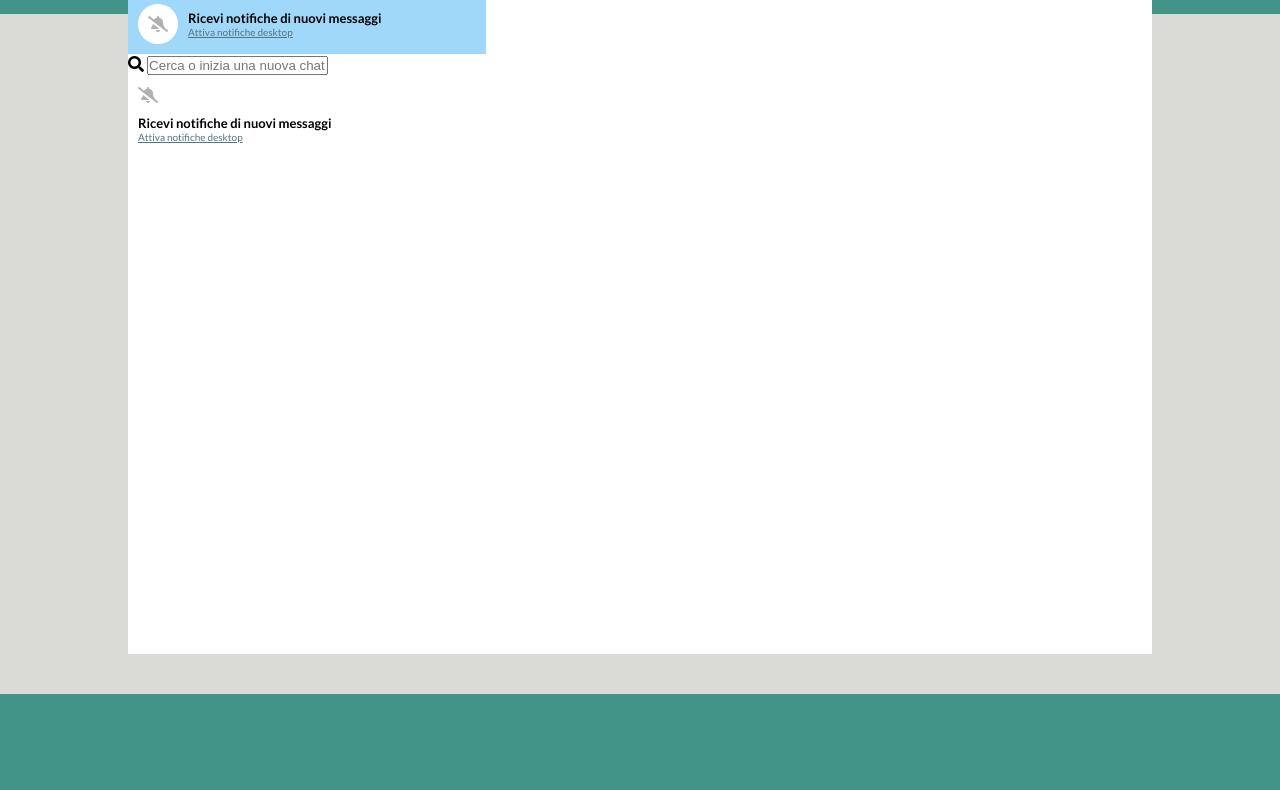
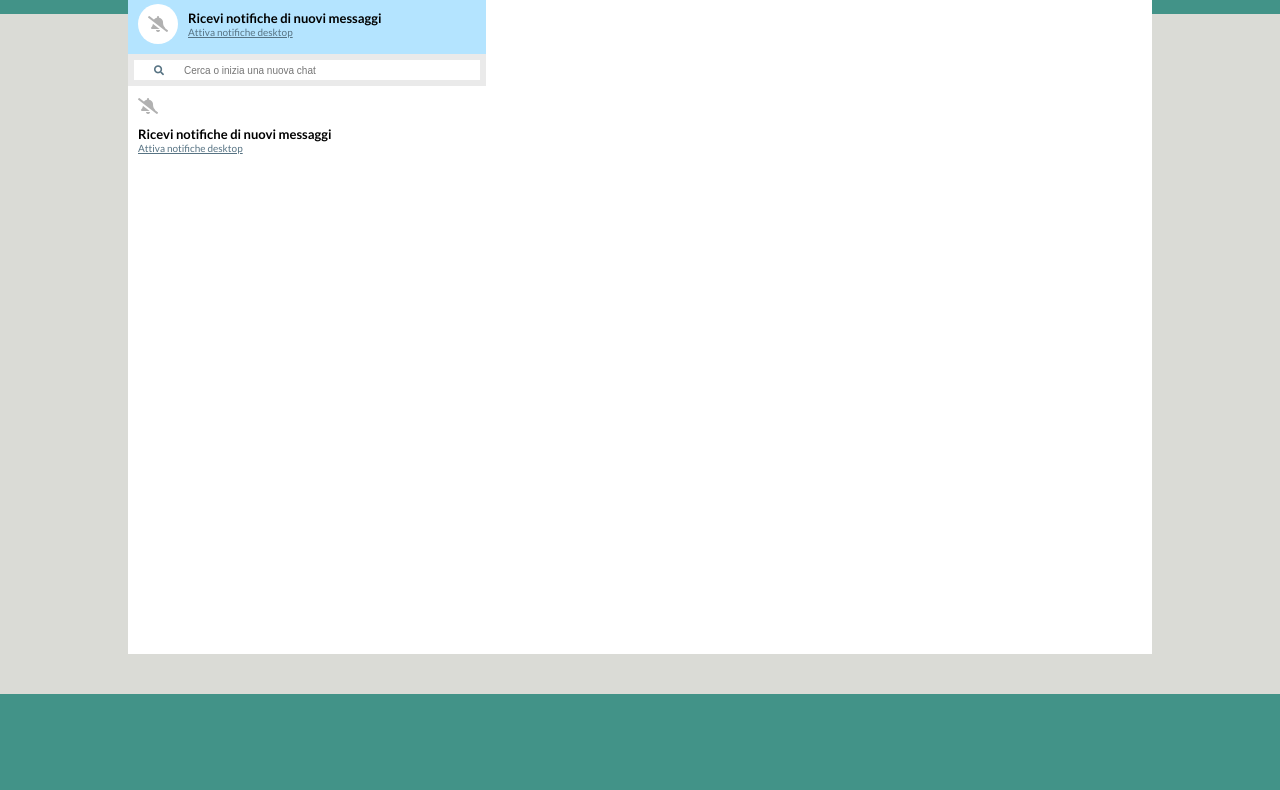
Before and after one commit to carminelentisco/js-html-css-boolzap, a plain HTML site: page index.html in a window 1280 px wide. Shown: the part 106-896 px from the top of the page. Drawn offline with nearby package versions, Linux system fonts and the light colour scheme.

Commit message:
CSS
Barra di ricerca.

```diff
--- a/style/style.css
+++ b/style/style.css
@@ -1,5 +1,5 @@
 /*
-    - COLORE GRIGETTO : #b1b1b1
+    - COLORE GRIGETTO : #eaeaea
     - COLORE GRIGIO SCURO : #577383
     - COLORE AZZURINO : #9fd8f9
 */
@@ -101,7 +101,7 @@ img {
 .sound-notification {
     display: flex;
     padding: 10px;
-    background-color: #9fd8f9;
+    background-color: #b4e4ff;
 }
 
 .notification-sound-text {
@@ -109,6 +109,36 @@ img {
     display: flex;
     flex-direction: column;
     justify-content: center;
+}
+
+.search {
+    background-color: #eaeaea;
+    padding: 5px;
+}
+
+.search-box{
+    display: flex;
+    align-items: center;
+    border: 1px solid #eaeaea;
+    background-color: #fff;
+}
+
+.bell i {
+    color: #b1b1b1;
+}
+
+.search input {
+    font-size: 10px;
+    color: #577383;
+    border: none;
+    flex-grow: 1;
+}
+
+.search i {
+    color: #577383;
+    font-size: 10px;
+    padding: 5px 20px;
+    background-color: #fff;
 }
 
 .notification-sound-text p:first-child {
@@ -123,11 +153,6 @@ img {
     text-decoration: underline;
 }
 
-.bell i {
-    color: #b1b1b1;
-}
-
-
 /* ---- App sectio right ---- */
 
 .app-right {
```
